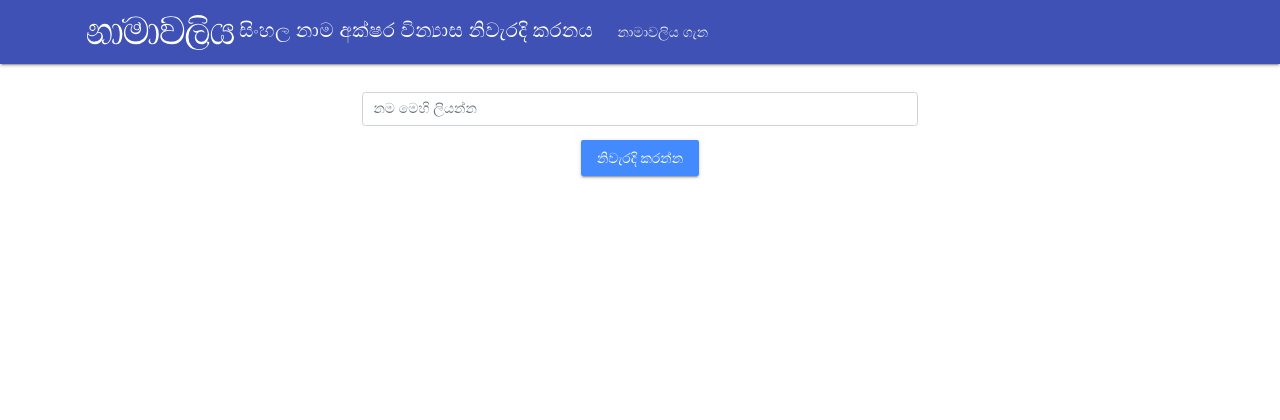
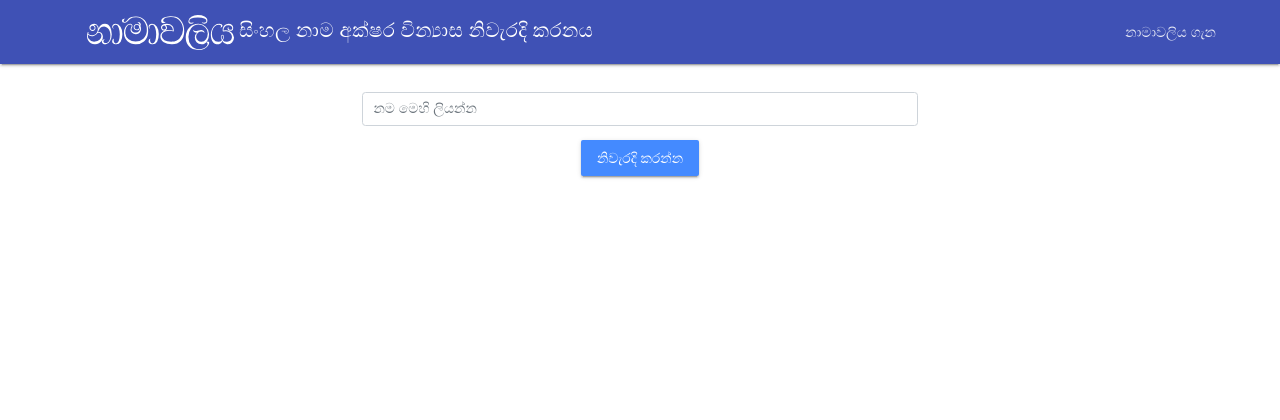
Before and after one commit to HBashanaE/FYP-Omega, a Flask app: page / in a window 1280 px wide. Shown: the top 420 px of the page. Run offline with Flask 2, Linux system fonts and the light colour scheme.

Commit message:
update ui

```diff
--- a/UI/templates/index.html
+++ b/UI/templates/index.html
@@ -19,7 +19,7 @@
 
     <div class="mdl-layout mdl-js-layout mdl-layout--fixed-header">
         <header class="mdl-layout__header">
-            <div class="mdl-layout__header-row">
+            <div class="mdl-layout__header-row" style="justify-content: space-between;">
                 <!-- Title -->
                 <span class="mdl-layout-title">
                     <a style="text-decoration: none; color: white; margin-left: 0.5rem;" href="/">
@@ -30,16 +30,8 @@
                 <nav class="mdl-navigation mdl-layout--large-screen-only">
                     <a class="mdl-navigation__link" href="/about">නාමාවලිය ගැන</a>
                 </nav>
-                <!-- Add spacer, to align navigation to the right -->
-                <div class="mdl-layout-spacer"></div>
-
             </div>
         </header>
-        <div class="mdl-layout__drawer">
-            <nav class="mdl-navigation">
-                <a class="mdl-navigation__link" href="/about">නාමාවලිය ගැන</a>
-            </nav>
-          </div>
 
         <main class="mdl-layout__content">
 
@@ -49,11 +41,11 @@
                     <div class="d-flex-column justify-content-center" style="display: flex;
                     flex-flow: column;
                     align-items: center;">
-                        <input class="form-control" style="width: 50%;"  placeholder="නම මෙහි ලියන්න" type="text"
+                        <input class="form-control" style="width: 50%;" placeholder="නම මෙහි ලියන්න" type="text"
                             name="text">
-                        <input
-                            style="margin: 1rem;"
-                            class="mdl-button mdl-js-button mdl-button--raised mdl-js-ripple-effect mdl-button--accent" value="නිවැරදි කරන්න" type="submit">
+                        <input style="margin: 1rem;"
+                            class="mdl-button mdl-js-button mdl-button--raised mdl-js-ripple-effect mdl-button--accent"
+                            value="නිවැරදි කරන්න" type="submit">
                     </div>
 
                 </form>
@@ -80,7 +72,9 @@
 
             <footer style="position: fixed; height:8rem; width: 100%; bottom: 0;" class="mdl-mini-footer">
                 <div class="mdl-mini-footer__left-section">
-                    <a href="/"><div class="mdl-logo">නාමාවලිය</div></a>
+                    <a href="/">
+                        <div class="mdl-logo">නාමාවලිය</div>
+                    </a>
                     <ul class="mdl-mini-footer__link-list">
                         <li><a href="/about">නාමාවලිය ගැන</a></li>
                     </ul>
@@ -104,14 +98,14 @@
         var inputError = '{{ input_error }}';
         var dialog = document.querySelector('dialog');
         var showDialogButton = document.querySelector('#show-dialog');
-        if (! dialog.showModal) {
+        if (!dialog.showModal) {
             dialogPolyfill.registerDialog(dialog);
         }
 
-        if(inputError == "true"){
+        if (inputError == "true") {
             dialog.showModal();
         }
-        dialog.querySelector('.close').addEventListener('click', function() {
+        dialog.querySelector('.close').addEventListener('click', function () {
             dialog.close();
         });
     </script>
```
Also changed, not shown: UI/templates/about.html (+5 -11 lines). Lines whose indentation alone changed are shown as unchanged.
